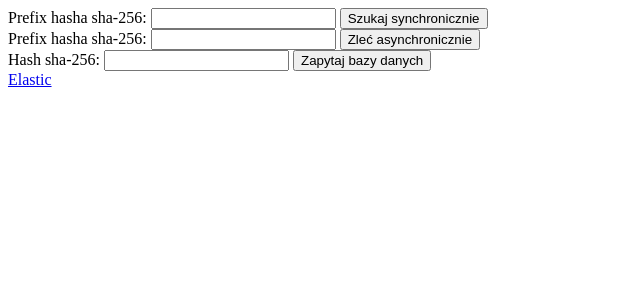
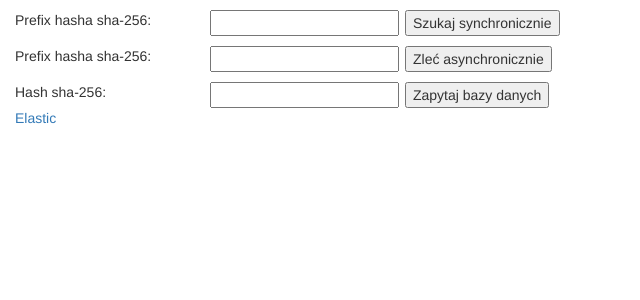
Before and after one commit to Alberto42/jnp3-varnish-docker, a Django app: page / in a window 1280 px wide. Shown: the top 300 px of the page, without its empty margins (0-640 px from the left). Run offline with Django 3.2, Linux system fonts and the light colour scheme; some libraries are stand-ins or nearby versions.

Commit message:
Zaorany frontend, drobne poprawki, pousuwane komentarze

```diff
--- a/compose/docker-compose.yml
+++ b/compose/docker-compose.yml
@@ -15,11 +15,8 @@ services:
       - "5672"
     ports:
      - "15672:15672"
-#     - "5672:5672"
   web1:
     build: ../www_server
-#    ports:
-#     - "8000:8000"
     volumes:
       - ./../www_server:/code
     depends_on:
@@ -29,8 +26,6 @@ services:
       - async_resolver2
   web2:
     build: ../www_server
-#    ports:
-#      - "8001:8000"
     volumes:
       - ./../www_server:/code
     depends_on:
--- a/www_server/a/views.py
+++ b/www_server/a/views.py
@@ -11,6 +11,8 @@ from django.db import connections
 from elasticsearch import Elasticsearch
 es = Elasticsearch([{'host': 'elastic', 'port': 9200}])
 
+HASH_PREFIX_FORMAT = r"^[0-9a-f]+$"
+
 def string_hash_searcher(request):
     return render(request,'a/string_hash_searcher.html')
 
@@ -18,8 +20,7 @@ def string_hash_searcher(request):
 def brute_force_hash_sync(request):
     hash_prefix = request.GET['prefix']
 
-    # pattern = re.compile("^[1-9a-f]+[0-9a-f]*$")
-    if ( not re.match(r"^[1-9a-f]+[0-9a-f]*$",hash_prefix) ):
+    if ( not re.match(HASH_PREFIX_FORMAT,hash_prefix) ):
         return render(request,'a/brute_force_hash_error.html')
 
     for i in string_generator():
@@ -35,8 +36,7 @@ def brute_force_hash_sync(request):
 def brute_force_hash_async(request):
     hash_prefix = request.POST['prefix']
 
-    # pattern = re.compile("^[1-9a-f]+[0-9a-f]*$")
-    if ( not re.match(r"^[0-9a-f]+$",hash_prefix) ):
+    if ( not re.match(HASH_PREFIX_FORMAT, hash_prefix)):
         return render(request,'a/brute_force_hash_error.html')
 
 
--- a/www_server/templates/a/brute_force_hash_error.html
+++ b/www_server/templates/a/brute_force_hash_error.html
@@ -5,7 +5,7 @@
     <title>Obliczenia</title>
 </head>
 <body>
-    To nie jest liczba szesnastkowa ! </br>
+    To nie jest hash ! </br>
     <a href="{% url 'start' %}">Wstecz</a> </br>
 </body>
 </html>
--- a/www_server/templates/a/string_hash_searcher.html
+++ b/www_server/templates/a/string_hash_searcher.html
@@ -4,23 +4,52 @@
 <head>
     <meta charset="UTF-8">
     <title>String hash searcher</title>
+    <link rel="stylesheet" href="https://maxcdn.bootstrapcdn.com/bootstrap/3.3.7/css/bootstrap.min.css">
 </head>
 <body>
+
+<div class="container" style="display: inline-block">
+    <div class="row" style="margin-top: 10px">
         <form method="get" action="{% url 'brute_force_hash_sync' %}">
+            <div class="col-sm-2">
                 Prefix hasha sha-256:
+            </div>
+            <div class="col-sm-2">
                 <input id="prefix" type="text" name="prefix"/>
+            </div>
+            <div class="col-sm-2">
                 <button type="submit">Szukaj synchronicznie</button>
+            </div>
         </form>
+    </div>
+    <div class="row" style="margin-top: 10px">
         <form method="post" action="{% url 'brute_force_hash_async' %}">
+            <div class="col-sm-2">
                 Prefix hasha sha-256:
+            </div>
+            <div class="col-sm-2">
                 <input id="prefix" type="text" name="prefix"/>
+            </div>
+            <div class="col-sm-2">
                 <button type="submit">Zleć asynchronicznie</button>
+            </div>
         </form>
+    </div>
+    <div class="row" style="margin-top: 10px">
         <form method="post" action="{% url 'hash_query' %}">
+            <div class="col-sm-2">
                 Hash sha-256:
+            </div>
+            <div class="col-sm-2">
                 <input id="hash_value" type="text" name="hash_value"/>
+            </div>
+            <div class="col-sm-2">
                 <button type="submit">Zapytaj bazy danych</button>
+            </div>
         </form>
+    </div>
     <a href="{% url 'elastic' %}">Elastic</a>
+</div>
+
 </body>
 </html>
```
Also changed, not shown: www_server/templates/a/brute_force_hash.html (+18 -4 lines), www_server/templates/a/elastic.html (+7 -0 lines), www_server/templates/a/query.html (+10 -1 lines). Lines whose indentation alone changed are shown as unchanged.
